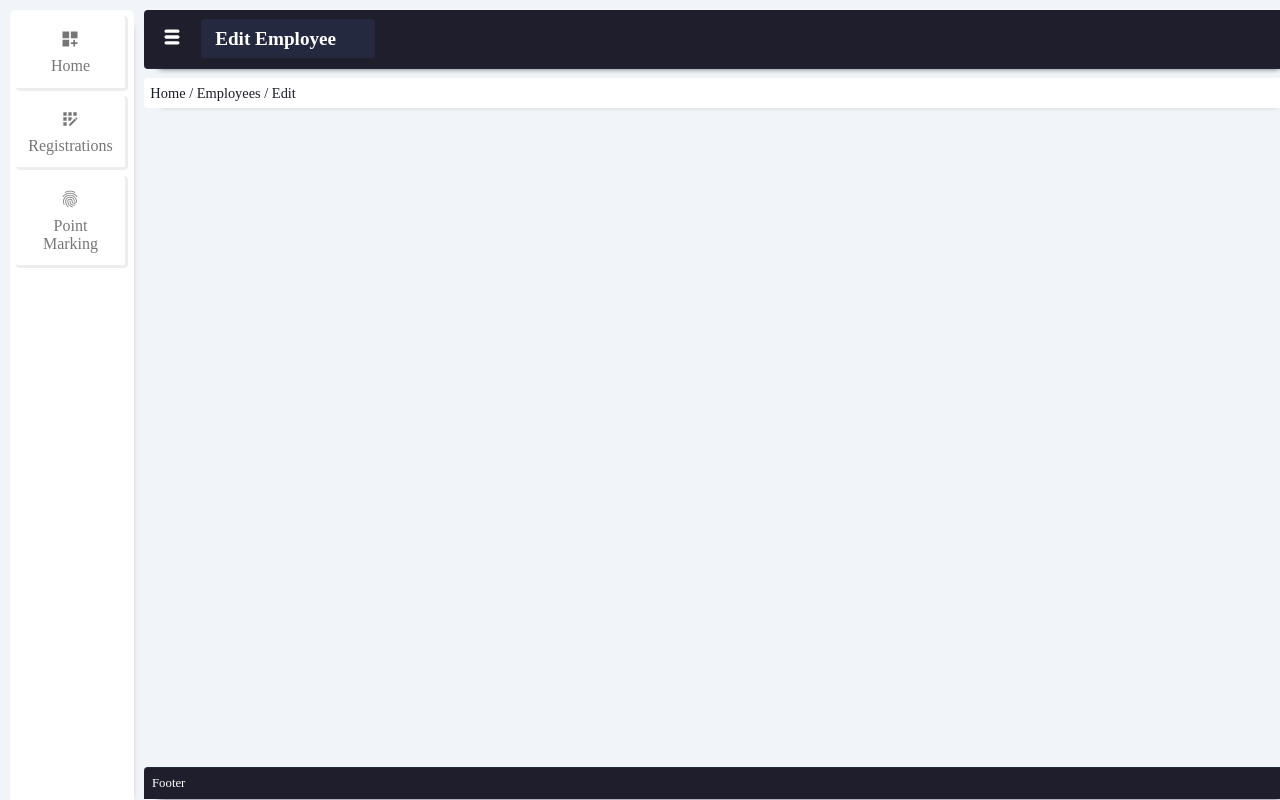
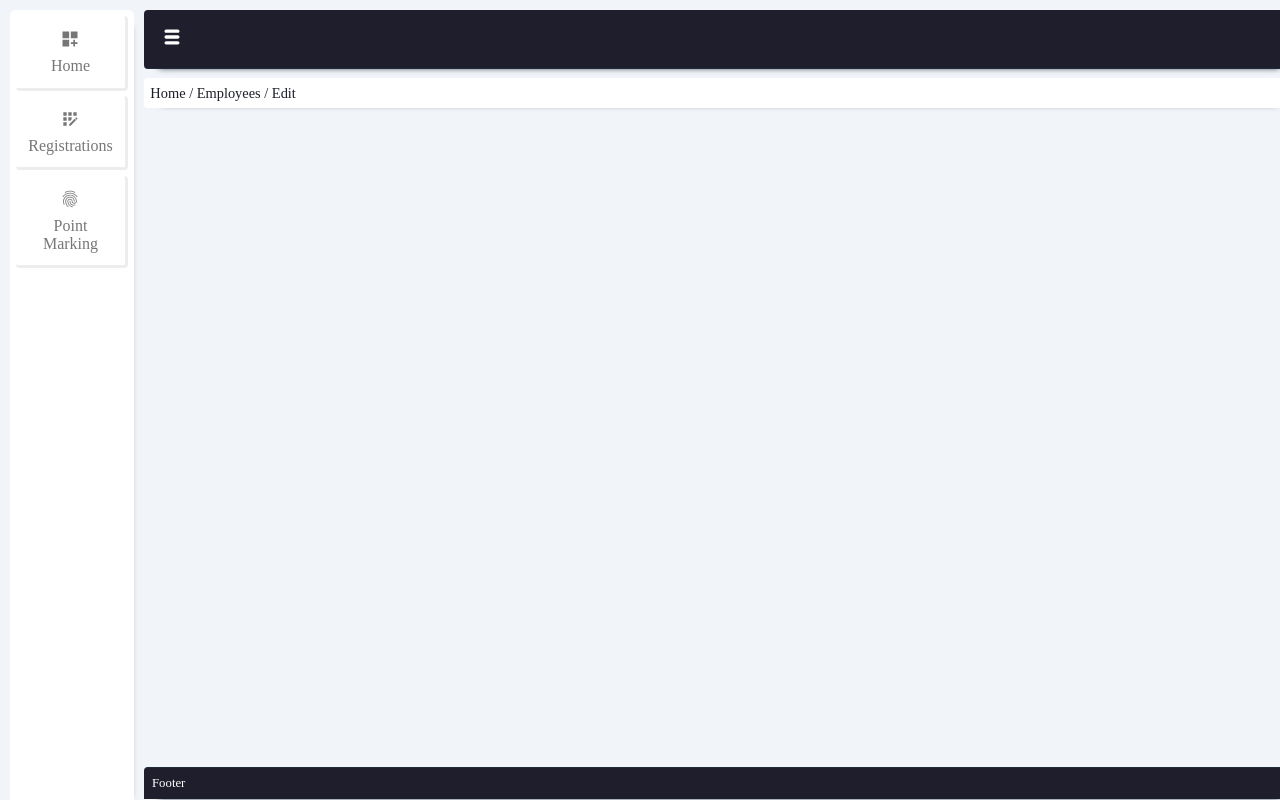
Before and after one commit to kayoriccelo/time-clock-react, a React (Vite) app: page / in a window 1280 px wide. Built offline with nearby package versions, Linux system fonts and the light colour scheme.

Commit message:
refactor: Title removed from Header

```diff
--- a/src/components/layout/header/index.tsx
+++ b/src/components/layout/header/index.tsx
@@ -3,7 +3,6 @@ import { HeaderProps } from "./interface"
 import { HeaderStyled } from "./style/styled"
 import { Button } from "../../button"
 import { TiThMenu } from "react-icons/ti"
-import { Title } from "../title"
 import ThemeContext from "../../../pages/app/contexts"
 
 
@@ -15,10 +14,6 @@ export function Header(props: HeaderProps) {
             <Button>
                 <TiThMenu size={20} />
             </Button>
-
-            <Title>
-                Edit Employee
-            </Title>
         </HeaderStyled>
     )
 }
```
